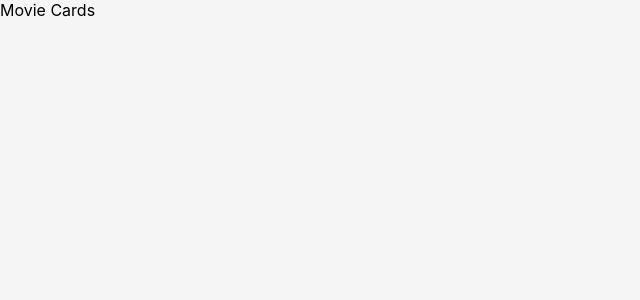
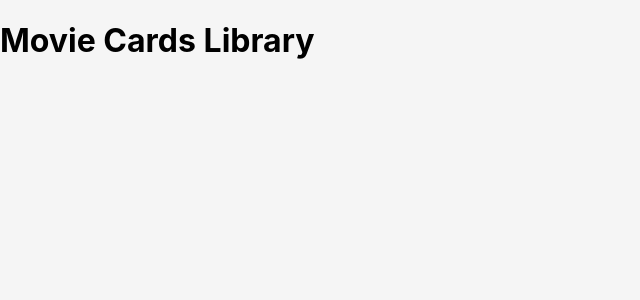
Before and after one commit to victorjunior95/sd-08-project-movie-cards-library, a React (Create React App) app: page / in a window 1280 px wide. Shown: the top 300 px of the page, without its empty margins (0-640 px from the left). Built offline with nearby package versions, Linux system fonts and the light colour scheme.

Commit message:
:rocket: requisito 1  pronto

```diff
--- a/src/components/Header.jsx
+++ b/src/components/Header.jsx
@@ -3,7 +3,7 @@ import React from 'react';
 
 class Header extends React.Component {
   render() {
-    return <header>Movie Cards</header>;
+    return <header><h1>Movie Cards Library</h1></header>;
   }
 }
 
```
